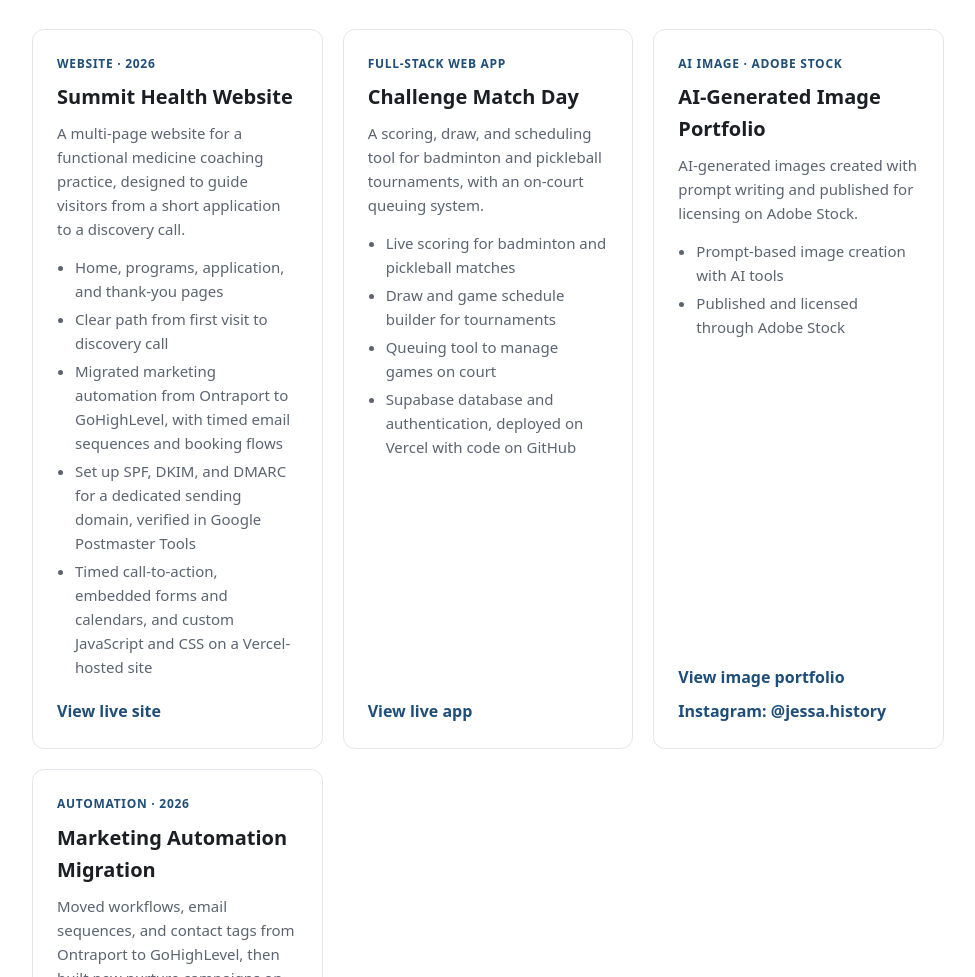
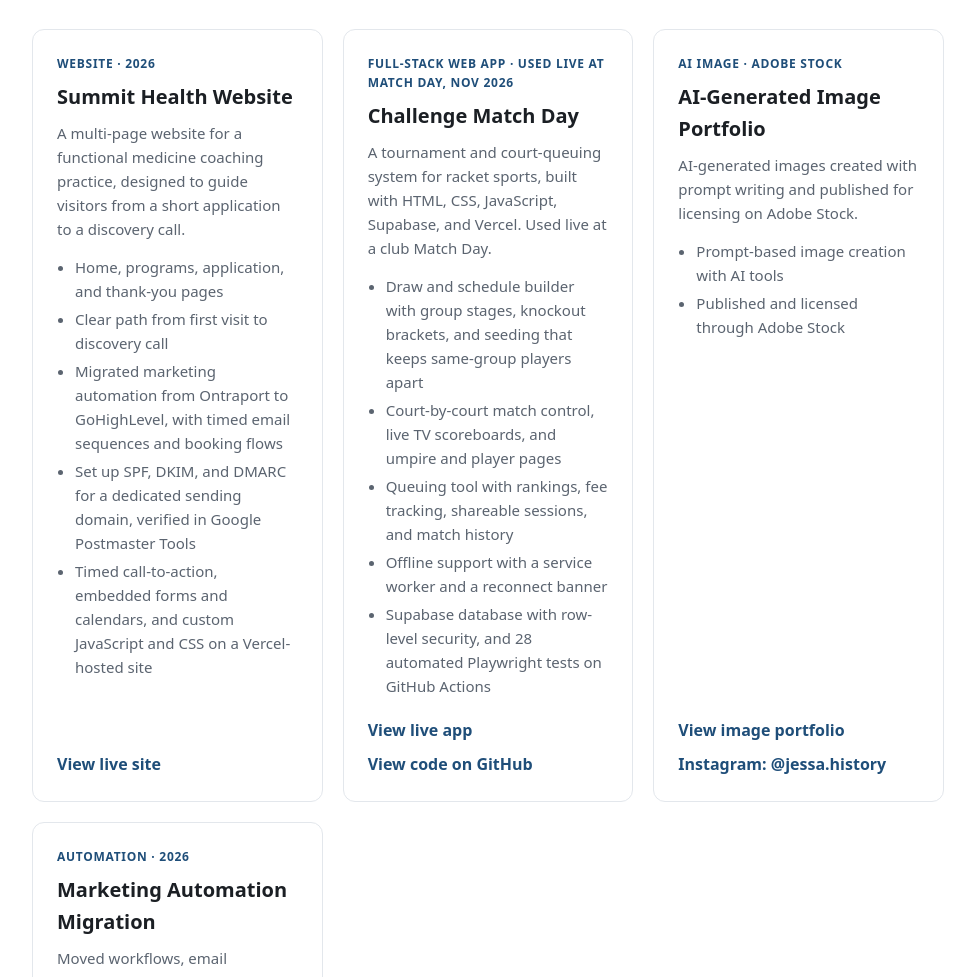
Before and after one commit to aijasonclark007/portfolio, a plain HTML site: page index.html in a window 1280 px wide. Shown: the part 747-1724 px from the top of the page, without its empty margins (152-1127 px from the left). Drawn offline with Linux system fonts and the light colour scheme.

Commit message:
Portfolio: expand Challenge Match Day card with project details and code link
Co-Authored-By: Claude Haiku 5.5 <noreply@anthropic.com>
Claude-Session: https://claude.ai/code/session_017TgSERp9WzDfeWhgUyAi7w

```diff
--- a/index.html
+++ b/index.html
@@ -127,16 +127,18 @@
         </article>
 
         <article class="card">
-          <div class="tag">Full-stack web app</div>
+          <div class="tag">Full-stack web app · Used live at Match Day, Nov 2026</div>
           <h3>Challenge Match Day</h3>
-          <p>A scoring, draw, and scheduling tool for badminton and pickleball tournaments, with an on-court queuing system.</p>
+          <p>A tournament and court-queuing system for racket sports, built with HTML, CSS, JavaScript, Supabase, and Vercel. Used live at a club Match Day.</p>
           <ul>
-            <li>Live scoring for badminton and pickleball matches</li>
-            <li>Draw and game schedule builder for tournaments</li>
-            <li>Queuing tool to manage games on court</li>
-            <li>Supabase database and authentication, deployed on Vercel with code on GitHub</li>
+            <li>Draw and schedule builder with group stages, knockout brackets, and seeding that keeps same-group players apart</li>
+            <li>Court-by-court match control, live TV scoreboards, and umpire and player pages</li>
+            <li>Queuing tool with rankings, fee tracking, shareable sessions, and match history</li>
+            <li>Offline support with a service worker and a reconnect banner</li>
+            <li>Supabase database with row-level security, and 28 automated Playwright tests on GitHub Actions</li>
           </ul>
           <a class="link" href="https://challengematchday.vercel.app/" target="_blank" rel="noopener">View live app</a>
+          <a class="link" href="https://github.com/aijasonclark007/ChallengeTournamentMakerAndQueuingTool" target="_blank" rel="noopener" style="margin-top:8px;">View code on GitHub</a>
         </article>
 
         <article class="card">
```
